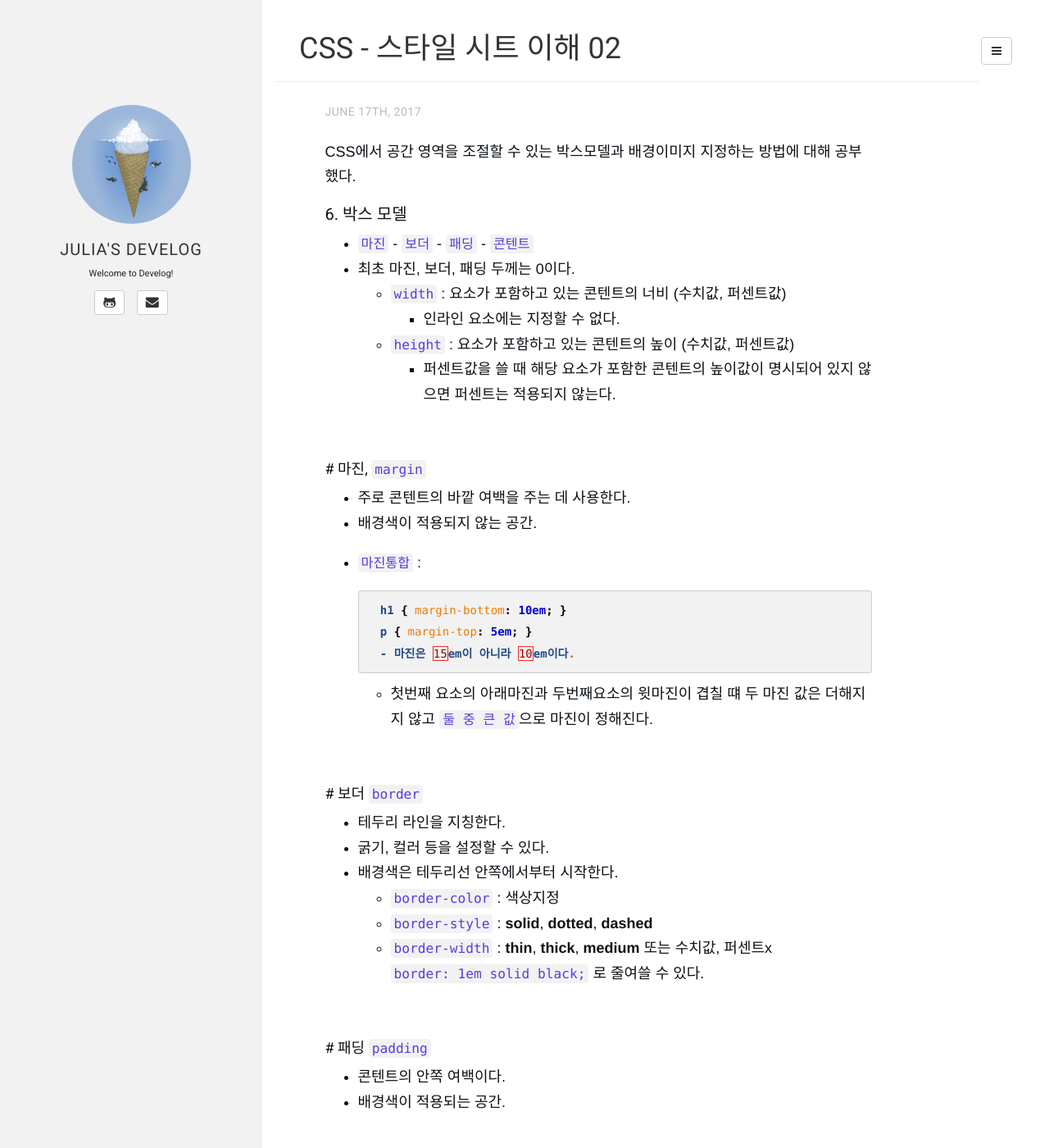
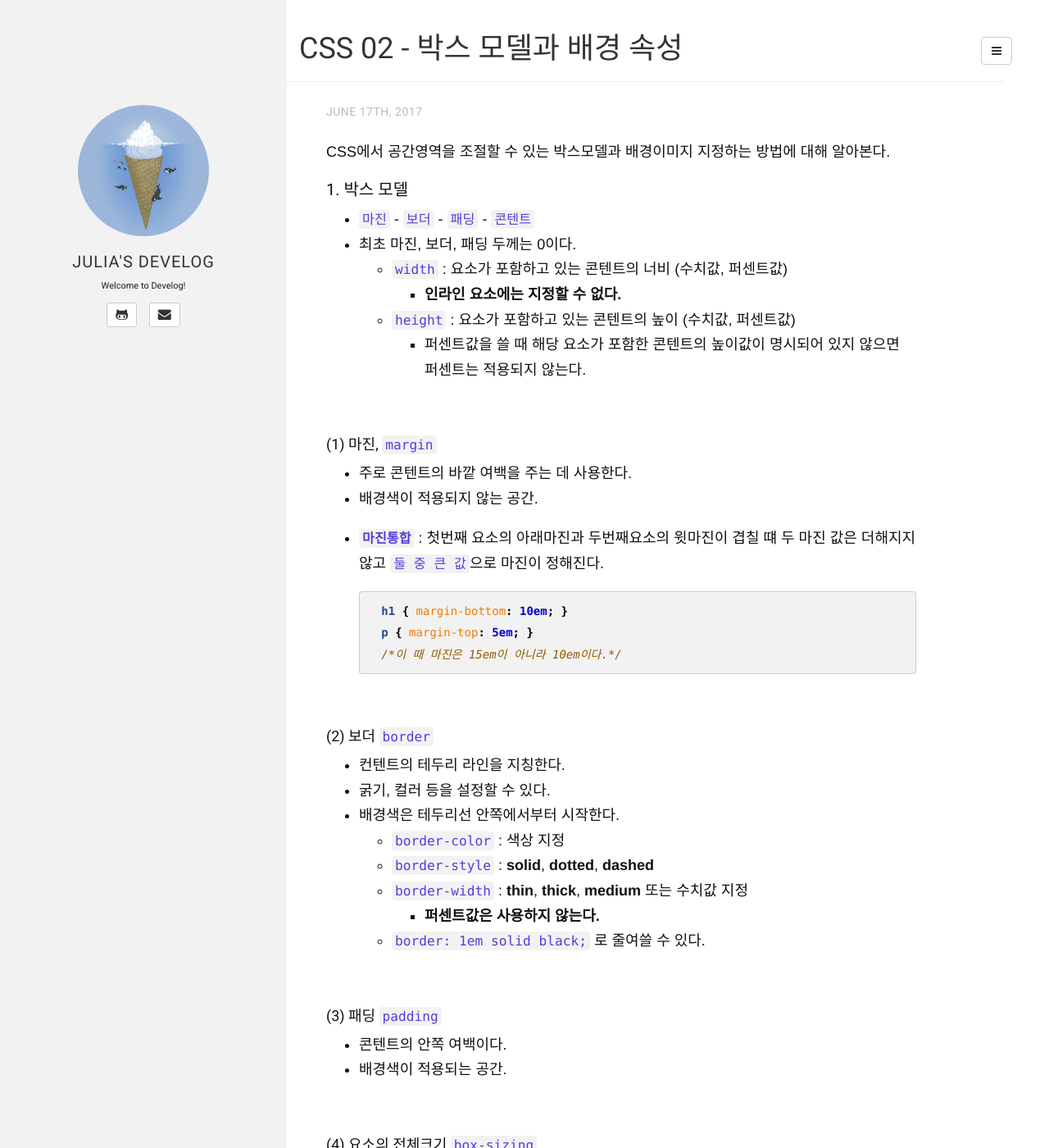
Before and after one commit to juliahwang/juliahwang.github.io, a Jekyll site: the page built from _posts/2017-06-17-CSS02-박스모델과 배경 속성.md, in a window 1280 px wide and 1400 px high. Shown: the whole window at 82% size. Built offline with Jekyll 4.4.1, drawn with Linux system fonts in a browser that asks for light colours; some web fonts are replaced; some of the changed text lies outside the part shown.

Commit message:
let's see if it works..

````diff
--- a/_posts/2017-06-17-CSS-스타일 시트 이해 02.md
+++ b/_posts/2017-06-17-CSS02-박스모델과 배경 속성.md
@@ -1,60 +1,60 @@
 ---
 layout: post
-title: CSS - 스타일 시트 이해 02
+title: CSS 02 - 박스 모델과 배경 속성
 categories: [CSS]
 tags: [CSS, Documentation]
 description:
 ---
 
-CSS에서 공간 영역을 조절할 수 있는 박스모델과 배경이미지 지정하는 방법에 대해 공부했다.
+CSS에서 공간영역을 조절할 수 있는 박스모델과 배경이미지 지정하는 방법에 대해 알아본다.
 
 
-### 6.  박스 모델
+### 1.  박스 모델
 
 - `마진` - `보더` - `패딩` - `콘텐트`
 - 최초 마진, 보더, 패딩 두께는 0이다.
 	- `width` : 요소가 포함하고 있는 콘텐트의 너비 (수치값, 퍼센트값)
-		- 인라인 요소에는 지정할 수 없다.
+		- **인라인 요소에는 지정할 수 없다.**
 	- `height` : 요소가 포함하고 있는 콘텐트의 높이 (수치값, 퍼센트값)
 		- 퍼센트값을 쓸 때 해당 요소가 포함한 콘텐트의 높이값이 명시되어 있지 않으면 퍼센트는 적용되지 않는다.
 
 <br>
 
-#### # 마진, `margin`
+#### (1) 마진, `margin`
+
 - 주로 콘텐트의 바깥 여백을 주는 데 사용한다.
 - 배경색이 적용되지 않는 공간.
-- `마진통합` :
+- **`마진통합`** : 첫번째 요소의 아래마진과 두번째요소의 윗마진이 겹칠 떄 두 마진 값은 더해지지 않고 `둘 중 큰 값`으로 마진이 정해진다.
 
 	```css
 	h1 { margin-bottom: 10em; }
 	p { margin-top: 5em; }
-	- 마진은 15em이 아니라 10em이다.
+	/*이 때 마진은 15em이 아니라 10em이다.*/
 	```
-
-	- 첫번째 요소의 아래마진과 두번째요소의 윗마진이 겹칠 떄 두 마진 값은 더해지지 않고 `둘 중 큰 값`으로 마진이 정해진다.
 
 <br>
 
-#### # 보더 `border`
+#### (2) 보더 `border`
 
-- 테두리 라인을 지칭한다.
+- 컨텐트의 테두리 라인을 지칭한다.
 - 굵기, 컬러 등을 설정할 수 있다.
 - 배경색은 테두리선 안쪽에서부터 시작한다.
-	- `border-color` : 색상지정
+	- `border-color` : 색상 지정
 	- `border-style` : **solid**, **dotted**, **dashed**
-	- `border-width` : **thin**, **thick**, **medium** 또는 수치값, 퍼센트x
-	`border: 1em solid black;` 로 줄여쓸 수 있다.
+	- `border-width` : **thin**, **thick**, **medium** 또는 수치값 지정
+		- **퍼센트값은 사용하지 않는다.**
+	- `border: 1em solid black;` 로 줄여쓸 수 있다.
 
 <br>
 
-#### # 패딩 `padding`
+#### (3) 패딩 `padding`
 
 - 콘텐트의 안쪽 여백이다.
 - 배경색이 적용되는 공간.
 
 <br>
 
-#### # 요소의 전체크기 정하기 `box-sizing`
+#### (4) 요소의 전체크기 `box-sizing`
 
 - **border-box** : 요소 전체를 기준으로 너비와 높이를 산정
 - **content-box** : 요소가 포함하고 있는 콘텐트의 너비와 높이만으로 산정
@@ -63,16 +63,14 @@ CSS에서 공간 영역을 조절할 수 있는 박스모델과 배경이미지
 
 ### 7. 널리 사용되는 배경 속성
 
-<br>
-
-#### # 배경색 `background-color`
+#### (1) 배경색 `background-color`
 
 - 색상값 : **모든 색상값(#red; or #rrggbb;)** or **투명도값(rgba)** 지정 가능
 - 배경색은 흰색이라도 반드시 지정하는 것이 좋다.
 
 <br>
 
-#### # 투명도 `opacity` `RGBa`
+#### (2) 투명도 `opacity` or `RGBa`
 
 |`opacity`|`RGBa`|
 |:-------:|:-----:|
@@ -80,20 +78,21 @@ CSS에서 공간 영역을 조절할 수 있는 박스모델과 배경이미지
 
 <br>
 
-#### # 배경이미지 `background-image`
+#### (3) 배경이미지 `background-image`
 
 ```css
- background-image : url("./images/a.png")
+background-image : url("./images/a.png")
 ```
 
-- 키워드값 : 특정 요소의 배경에 이미지를 삽입
-- url은 모든 브라우저에서 지원하는 png(이미지), gif, jpeg(사진포맷) 사용권장.
-- 디폴트값이 repeat으로, 페이지의 전체 배경에 패턴을 반복한다.
-	- 이 경우 `background-repeat: no-repeat`을 지정하여 반복을 피할 수 있다.
+- 키워드값 : 위의 예시처럼 특정 요소의 배경에 이미지를 삽입할 수도 있다.
+- url은 모든 브라우저에서 지원하는 png(이미지), gif, jpeg(사진포맷) 사용을 권장한다.
+- 디폴트값이 `repeat`으로, 페이지의 전체 배경에 이미지가 패턴처럼 반복 출력된다.
+	- 이 경우엔 `background-repeat: no-repeat;`을 지정하여 반복을 피할 수 있다.
 
 <br>
 
-#### # 배경 반복설정 `background-repeat`
+#### (4) 배경 반복설정 `background-repeat`
+
 - 키워드값
  - repeat : 배경 이미지를 가로, 세로방향으로 반복.
  - no-repeat : 배경이미지를 1번만 출력
````
Also changed, not shown: other parts of _posts/2017-06-17-CSS02-박스모델과 배경 속성.md (+1 -1 lines), _posts/2017-06-17-CSS01-상속과 텍스트 속성.md (renamed from _posts/2017-06-17-CSS-스타일 시트 이해 01.md, +29 -27 lines), _posts/2017-06-18-비동기 태스크 큐.md (+0 -2 lines), assets/resources/bootstrap/css/bootstrap.min.css.
